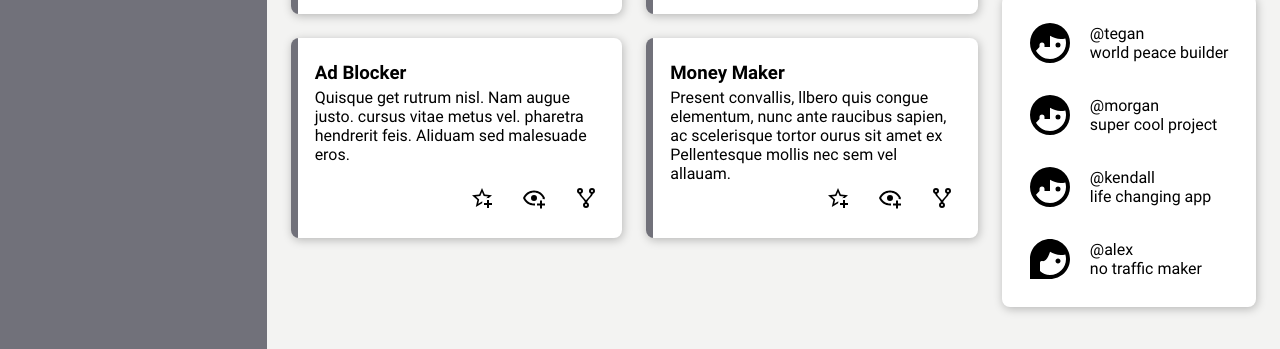
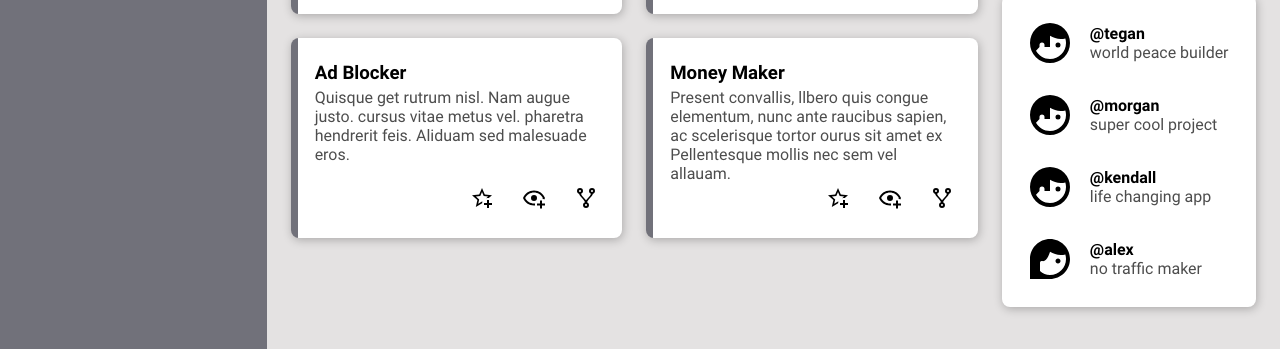
Before and after one commit to DaveBoydy/Project-Admin-Dashboard, a plain HTML site: page index.html in a window 1280 px wide. Shown: the part 648-997 px from the top of the page. Drawn offline with Linux system fonts and the light colour scheme.

Commit message:
Update the project color palette
Updated specific text color and search focus outline color.

```diff
--- a/index.html
+++ b/index.html
@@ -288,7 +288,7 @@
                 height="auto"
               />
               <div>
-                <p>@tegan</p>
+                <h4>@tegan</h4>
                 <p>world peace builder</p>
               </div>
             </div>
@@ -300,7 +300,7 @@
                 height="auto"
               />
               <div>
-                <p>@morgan</p>
+                <h4>@morgan</h4>
                 <p>super cool project</p>
               </div>
             </div>
@@ -312,7 +312,7 @@
                 height="auto"
               />
               <div>
-                <p>@kendall</p>
+                <h4>@kendall</h4>
                 <p>life changing app</p>
               </div>
             </div>
@@ -324,7 +324,7 @@
                 height="auto"
               />
               <div>
-                <p>@alex</p>
+                <h4>@alex</h4>
                 <p>no traffic maker</p>
               </div>
             </div>
--- a/styles.css
+++ b/styles.css
@@ -9,9 +9,10 @@
 }
 
 :root {
-  --primary: #71717a; /* sonic silver, 500 */
+  --primary: #71717a; /* sonic silver */
   --secondary: #fff;
-  --tertiary: #f3f3f2; /*  sonic silver variant, 50 */
+  --tertiary: #e4e2e2;
+  --neutral: #4d4d4d;
 
   --box-shadow: 1px 2px 10px 0px rgba(0, 0, 0, 0.25);
 
@@ -68,7 +69,7 @@
   padding: 24px;
   padding-top: 16px;
   background-color: var(--primary);
-  color: #fff;
+  color: var(--secondary);
   display: grid;
   grid-template-rows: auto auto 1fr;
   gap: 64px;
@@ -117,11 +118,16 @@
 
 .header-search [type="search"] {
   height: 24px;
+  padding: 8px;
   width: 100%;
   max-width: 700px;
   border-radius: 15px;
   border: none;
   background-color: var(--tertiary);
+}
+
+.header-search [type="search"]:focus {
+  outline-color: black;
 }
 
 .header-projects button {
@@ -184,6 +190,12 @@
   margin-bottom: 4px;
 }
 
+.post-project p,
+.announcements-meta p,
+.trending-meta p {
+  color: var(--neutral);
+}
+
 .post-icons {
   margin-left: auto;
 }
@@ -194,7 +206,7 @@
 .post-project,
 .announcements-meta,
 .trending-meta {
-  background-color: #fff;
+  background-color: var(--secondary);
   box-shadow: var(--box-shadow);
 }
 
```
